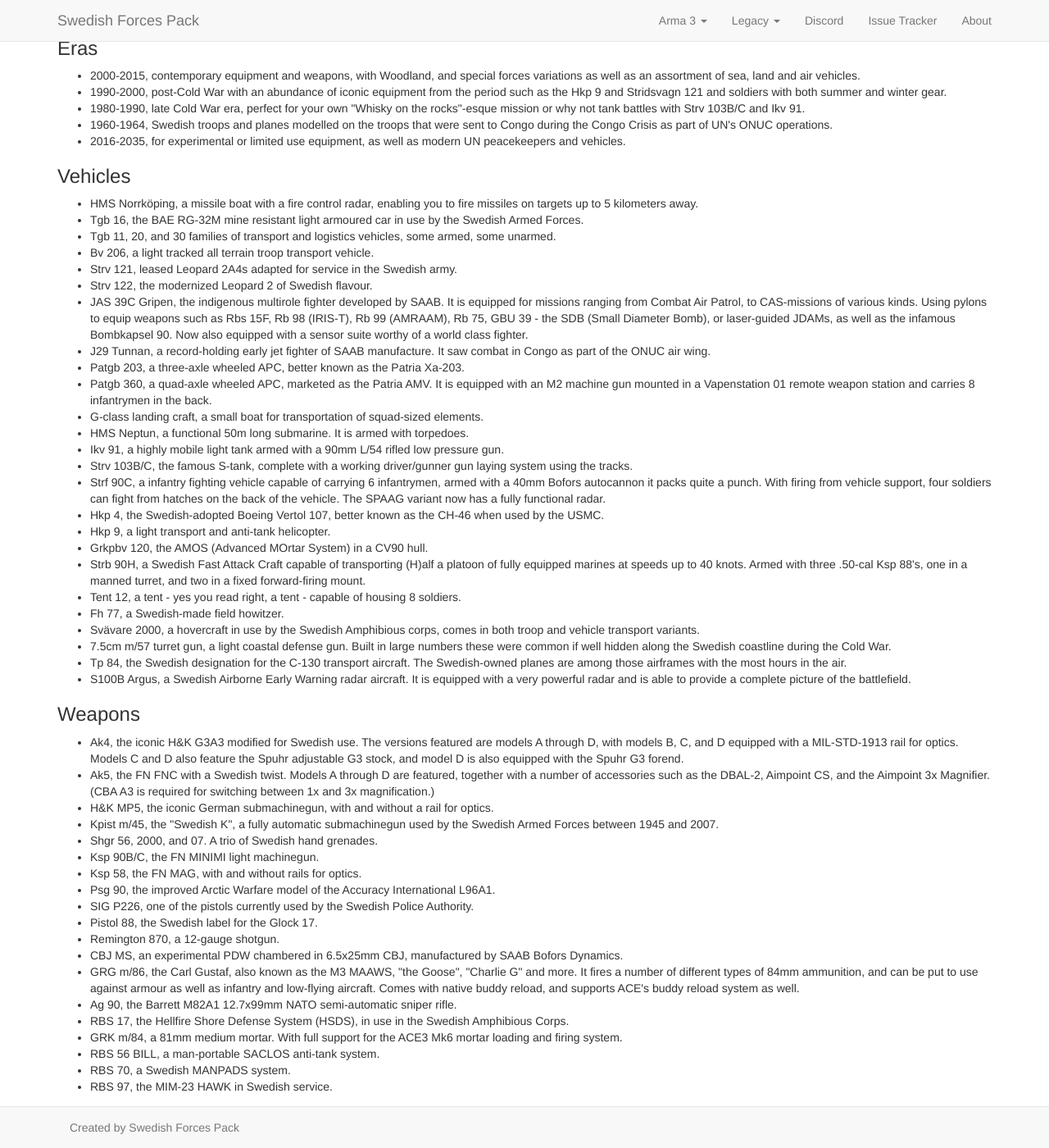
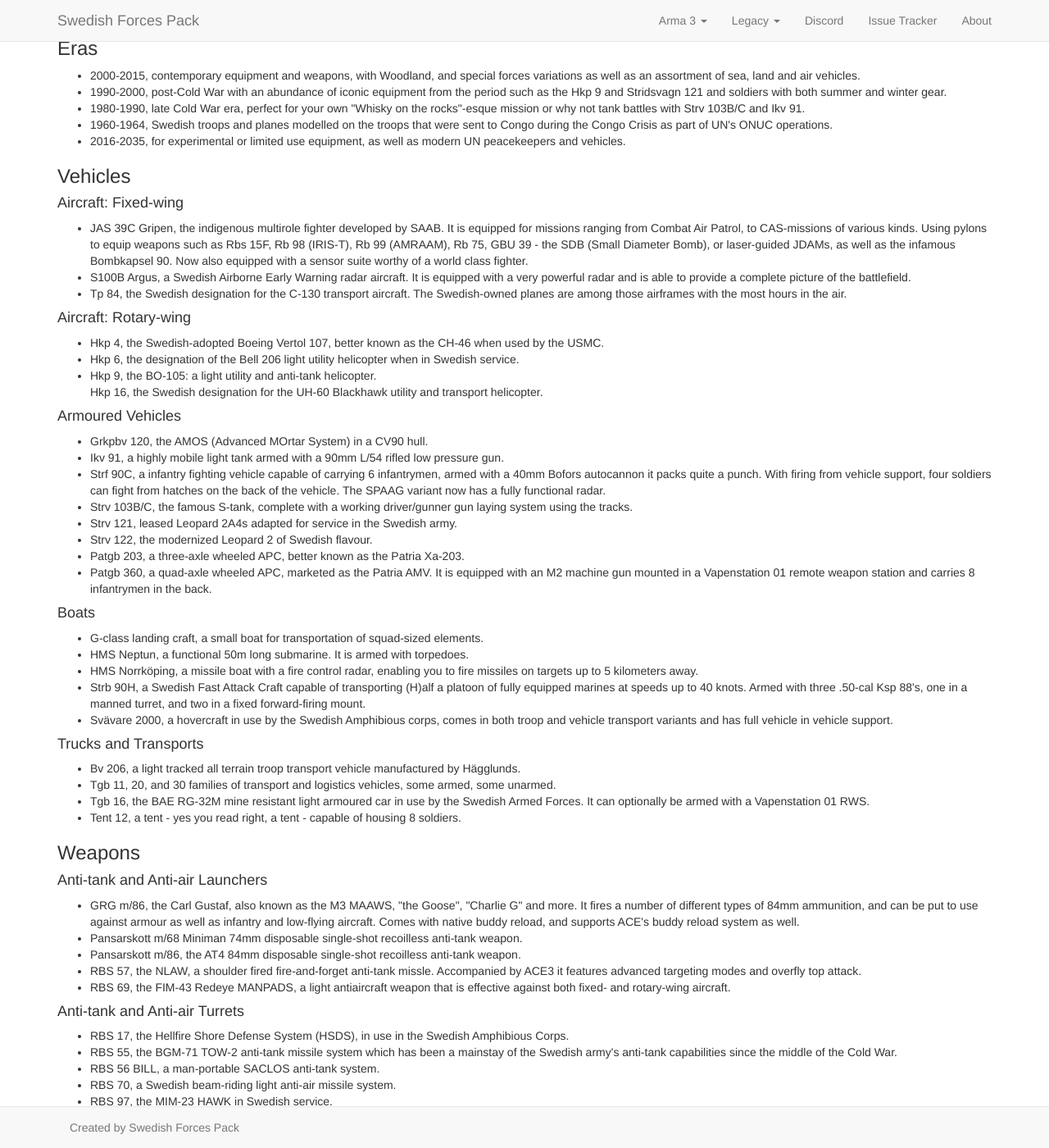
Before and after one commit to SwedishForcesPack/swedishforcespack.github.io, a Jekyll site: the page built from a3/index.html, in a window 1280 px wide and 1400 px high, scrolled down 400 px. Shown: the whole window at 82% size. Built offline with Jekyll 4.4.1, drawn with Linux system fonts in a browser that asks for light colours; nearby versions of some CDN libraries; comment, search, counter and statistics services are not loaded; some of the changed text lies outside the part shown.

Commit message:
Rearranged weapons and vehicles into clearer groups

```diff
--- a/a3/index.html
+++ b/a3/index.html
@@ -89,58 +89,132 @@
 
   <div>
     <h3>Vehicles</h3>
+
+    <div>
+      <h4>Aircraft: Fixed-wing</h4>
       <ul>
-      <li>HMS Norrköping, a missile boat with a fire control radar, enabling you to fire missiles on targets up to 5 kilometers away.</li>
-      <li>Tgb 16, the BAE RG-32M mine resistant light armoured car in use by the Swedish Armed Forces.</li>
-      <li>Tgb 11, 20, and 30 families of transport and logistics vehicles, some armed, some unarmed.</li>
-      <li>Bv 206, a light tracked all terrain troop transport vehicle.</li>
-      <li>Strv 121, leased Leopard 2A4s adapted for service in the Swedish army.</li>
-      <li>Strv 122, the modernized Leopard 2 of Swedish flavour.</li>
         <li>JAS 39C Gripen, the indigenous multirole fighter developed by SAAB. It is equipped for missions ranging from Combat Air Patrol, to CAS-missions of various kinds. Using pylons to equip weapons such as Rbs 15F, Rb 98 (IRIS-T), Rb 99 (AMRAAM), Rb 75, GBU 39 - the SDB (Small Diameter Bomb), or laser-guided JDAMs, as well as the infamous Bombkapsel 90. Now also equipped with a sensor suite worthy of a world class fighter.</li>
-      <li>J29 Tunnan, a record-holding early jet fighter of SAAB manufacture. It saw combat in Congo as part of the ONUC air wing.</li>
-      <li>Patgb 203, a three-axle wheeled APC, better known as the Patria Xa-203.</li>
-      <li>Patgb 360, a quad-axle wheeled APC, marketed as the Patria AMV. It is equipped with an M2 machine gun mounted in a Vapenstation 01 remote weapon station and carries 8 infantrymen in the back.</li>
-      <li>G-class landing craft, a small boat for transportation of squad-sized elements.</li>
-      <li>HMS Neptun, a functional 50m long submarine. It is armed with torpedoes.</li>
-      <li>Ikv 91, a highly mobile light tank armed with a 90mm L/54 rifled low pressure gun.</li>
-      <li>Strv 103B/C, the famous S-tank, complete with a working driver/gunner gun laying system using the tracks.</li>
-      <li>Strf 90C, a infantry fighting vehicle capable of carrying 6 infantrymen, armed with a 40mm Bofors autocannon it packs quite a punch. With firing from vehicle support, four soldiers can fight from hatches on the back of the vehicle. The SPAAG variant now has a fully functional radar.</li>
-      <li>Hkp 4, the Swedish-adopted Boeing Vertol 107, better known as the CH-46 when used by the USMC.</li>
-      <li>Hkp 9, a light transport and anti-tank helicopter.</li>
-      <li>Grkpbv 120, the AMOS (Advanced MOrtar System) in a CV90 hull.</li>
-      <li>Strb 90H, a Swedish Fast Attack Craft capable of transporting (H)alf a platoon of fully equipped marines at speeds up to 40 knots. Armed with three .50-cal Ksp 88's, one in a manned turret, and two in a fixed forward-firing mount.</li>
-      <li>Tent 12, a tent - yes you read right, a tent - capable of housing 8 soldiers.</li>
-      <li>Fh 77, a Swedish-made field howitzer.</li>
-      <li>Svävare 2000, a hovercraft in use by the Swedish Amphibious corps, comes in both troop and vehicle transport variants.</li>
-      <li>7.5cm m/57 turret gun, a light coastal defense gun. Built in large numbers these were common if well hidden along the Swedish coastline during the Cold War.</li>
+        <li>S100B Argus, a Swedish Airborne Early Warning radar aircraft. It is equipped with a very powerful radar and is able to provide a complete picture of the battlefield.</li>
         <li>Tp 84, the Swedish designation for the C-130 transport aircraft. The Swedish-owned planes are among those airframes with the most hours in the air.</li>
-      <li>S100B Argus, a Swedish Airborne Early Warning radar aircraft. It is equipped with a very powerful radar and is able to provide a complete picture of the battlefield.</li>
       </ul>
     </div>
 
     <div>
+      <h4>Aircraft: Rotary-wing</h4>
+      <ul>
+        <li>Hkp 4, the Swedish-adopted Boeing Vertol 107, better known as the CH-46 when used by the USMC.</li>
+        <li>Hkp 6, the designation of the Bell 206 light utility helicopter when in Swedish service.</li>
+        <li>Hkp 9, the BO-105: a light utility and anti-tank helicopter.</li>
+        <l1>Hkp 16, the Swedish designation for the UH-60 Blackhawk utility and transport helicopter.</l1>
+      </ul>
+    </div>
+
+    <div>
+      <h4>Armoured Vehicles</h4>
+      <ul>
+        <li>Grkpbv 120, the AMOS (Advanced MOrtar System) in a CV90 hull.</li>
+        <li>Ikv 91, a highly mobile light tank armed with a 90mm L/54 rifled low pressure gun.</li>
+        <li>Strf 90C, a infantry fighting vehicle capable of carrying 6 infantrymen, armed with a 40mm Bofors autocannon it packs quite a punch. With firing from vehicle support, four soldiers can fight from hatches on the back of the vehicle. The SPAAG variant now has a fully functional radar.</li>
+        <li>Strv 103B/C, the famous S-tank, complete with a working driver/gunner gun laying system using the tracks.</li>
+        <li>Strv 121, leased Leopard 2A4s adapted for service in the Swedish army.</li>
+        <li>Strv 122, the modernized Leopard 2 of Swedish flavour.</li>
+        <li>Patgb 203, a three-axle wheeled APC, better known as the Patria Xa-203.</li>
+        <li>Patgb 360, a quad-axle wheeled APC, marketed as the Patria AMV. It is equipped with an M2 machine gun mounted in a Vapenstation 01 remote weapon station and carries 8 infantrymen in the back.</li>
+      </ul>
+    </div>
+
+    <div>
+      <h4>Boats</h4>
+      <ul>
+        <li>G-class landing craft, a small boat for transportation of squad-sized elements.</li>
+        <li>HMS Neptun, a functional 50m long submarine. It is armed with torpedoes.</li>
+        <li>HMS Norrköping, a missile boat with a fire control radar, enabling you to fire missiles on targets up to 5 kilometers away.</li>
+        <li>Strb 90H, a Swedish Fast Attack Craft capable of transporting (H)alf a platoon of fully equipped marines at speeds up to 40 knots. Armed with three .50-cal Ksp 88's, one in a manned turret, and two in a fixed forward-firing mount.</li>
+        <li>Svävare 2000, a hovercraft in use by the Swedish Amphibious corps, comes in both troop and vehicle transport variants and has full vehicle in vehicle support.</li>
+      </ul>
+    </div>
+
+    <div>
+      <h4>Trucks and Transports</h4>
+      <ul>
+        <li>Bv 206, a light tracked all terrain troop transport vehicle manufactured by Hägglunds.</li>
+        <li>Tgb 11, 20, and 30 families of transport and logistics vehicles, some armed, some unarmed.</li>
+        <li>Tgb 16, the BAE RG-32M mine resistant light armoured car in use by the Swedish Armed Forces. It can optionally be armed with a Vapenstation 01 RWS.</li>
+        <li>Tent 12, a tent - yes you read right, a tent - capable of housing 8 soldiers.</li>
+      </ul>
+    </div>
+
+  </div>
+
+  <div>
     <h3>Weapons</h3>
+
+    <div>
+      <h4>Anti-tank and Anti-air Launchers</h4>
       <ul>
+        <li>GRG m/86, the Carl Gustaf, also known as the M3 MAAWS, "the Goose", "Charlie G" and more. It fires a number of different types of 84mm ammunition, and can be put to use against armour as well as infantry and low-flying aircraft. Comes with native buddy reload, and supports ACE's buddy reload system as well.</li>
+        <li>Pansarskott m/68 Miniman 74mm disposable single-shot recoilless anti-tank weapon.</li>
+        <li>Pansarskott m/86, the AT4 84mm disposable single-shot recoilless anti-tank weapon.</li>
+        <li>RBS 57, the NLAW, a shoulder fired fire-and-forget anti-tank missle. Accompanied by ACE3 it features advanced targeting modes and overfly top attack.</li>
+        <li>RBS 69, the FIM-43 Redeye MANPADS, a light antiaircraft weapon that is effective against both fixed- and rotary-wing aircraft.</li>
+      </ul>
+    </div>
+
+    <div>
+      <h4>Anti-tank and Anti-air Turrets</h4>
+      <ul>
+        <li>RBS 17, the Hellfire Shore Defense System (HSDS), in use in the Swedish Amphibious Corps.</li>
+        <li>RBS 55, the BGM-71 TOW-2 anti-tank missile system which has been a mainstay of the Swedish army's anti-tank capabilities since the middle of the Cold War.</li>
+        <li>RBS 56 BILL, a man-portable SACLOS anti-tank system.</li>
+        <li>RBS 70, a Swedish beam-riding light anti-air missile system.</li>
+        <li>RBS 97, the MIM-23 HAWK in Swedish service.</li>
+      </ul>
+    </div>
+
+    <div>
+      <h4>Artillery</h4>
+      <ul>
+        <li>7.5cm m/57 turret gun, a light coastal defense gun. Built in large numbers these were common if well hidden along the Swedish coastline during the Cold War.</li>
+        <li>Fh 77, a Swedish-made field howitzer.</li>
+        <li>GRK m/84, a 81mm medium mortar. With full support for the ACE3 Mk6 mortar loading and firing system.</li>
+      </ul>
+    </div>
+
+    <div>
+      <h4>Grenades</h4>
+      <ul>
+        <li>Shgr 56, a Swedish fragmentation grenade with a 3.5 second fuse.</li>
+        <li>Shgr 2000, an improved Swedish fragmentation grenade with a 3.5 second fuse.</li>
+        <li>Shgr 07, a modern fragmentation grenade with the amazing feature that it jumps 1.5 meters into the air before detonating.</li>
+
+      </ul>
+    </div>
+
+    <div>
+      <h4>Pistols</h4>
+      <ul>
+        <li>SIG P226, one of the pistols currently used by the Swedish Police Authority.</li>
+        <li>Pistol 88, the Swedish label for the Glock 17.</li>
+        <li>Signalpistol 80, a Swedish signal and illumination flare gun.</li>
+      </ul>
+    </div>
+
+    <div>
+      <h4>Rifles</h4>
+      <ul>
+        <li>Ag 90, the Barrett M82A1 12.7x99mm NATO semi-automatic antimateriel rifle.</li>
         <li>Ak4, the iconic H&amp;K G3A3 modified for Swedish use. The versions featured are models A through D, with models B, C, and D equipped with a MIL-STD-1913 rail for optics. Models C and D also feature the Spuhr adjustable G3 stock, and model D is also equipped with the Spuhr G3 forend.</li>
         <li>Ak5, the FN FNC with a Swedish twist. Models A through D are featured, together with a number of accessories such as the DBAL-2, Aimpoint CS, and the Aimpoint 3x Magnifier. (CBA A3 is required for switching between 1x and 3x magnification.)</li>
+        <li>CBJ MS, an experimental PDW chambered in 6.5x25mm CBJ, manufactured by SAAB Bofors Dynamics.</li>
         <li>H&amp;K MP5, the iconic German submachinegun, with and without a rail for optics.</li>
         <li>Kpist m/45, the "Swedish K", a fully automatic submachinegun used by the Swedish Armed Forces between 1945 and 2007.</li>
-      <li>Shgr 56, 2000, and 07. A trio of Swedish hand grenades.</li>
         <li>Ksp 90B/C, the FN MINIMI light machinegun.</li>
-      <li>Ksp 58, the FN MAG, with and without rails for optics.</li>
-      <li>Psg 90, the improved Arctic Warfare model of the Accuracy International L96A1.</li>
-      <li>SIG P226, one of the pistols currently used by the Swedish Police Authority.</li>
-      <li>Pistol 88, the Swedish label for the Glock 17.</li>
+        <li>Ksp 58B, the FN MAG, with and without rails for optics.</li>
+        <li>Psg 90, the improved Arctic Warfare model of the Accuracy International L96A1 sniper rifle.</li>
         <li>Remington 870, a 12-gauge shotgun.</li>
-      <li>CBJ MS, an experimental PDW chambered in 6.5x25mm CBJ, manufactured by SAAB Bofors Dynamics.</li>
-      <li>GRG m/86, the Carl Gustaf, also known as the M3 MAAWS, "the Goose", "Charlie G" and more. It fires a number of different types of 84mm ammunition, and can be put to use against armour as well as infantry and low-flying aircraft. Comes with native buddy reload, and supports ACE's buddy reload system as well.</li>
-      <li>Ag 90, the Barrett M82A1 12.7x99mm NATO semi-automatic sniper rifle.</li>
-      <li>RBS 17, the Hellfire Shore Defense System (HSDS), in use in the Swedish Amphibious Corps.</li>
-      <li>GRK m/84, a 81mm medium mortar. With full support for the ACE3 Mk6 mortar loading and firing system.</li>
-      <li>RBS 56 BILL, a man-portable SACLOS anti-tank system.</li>
-      <li>RBS 70, a Swedish MANPADS system.</li>
-      <li>RBS 97, the MIM-23 HAWK in Swedish service.</li>
       </ul>
+    </div>
+
   </div>
 
   <p>
```
Lines whose indentation alone changed are shown as unchanged.
